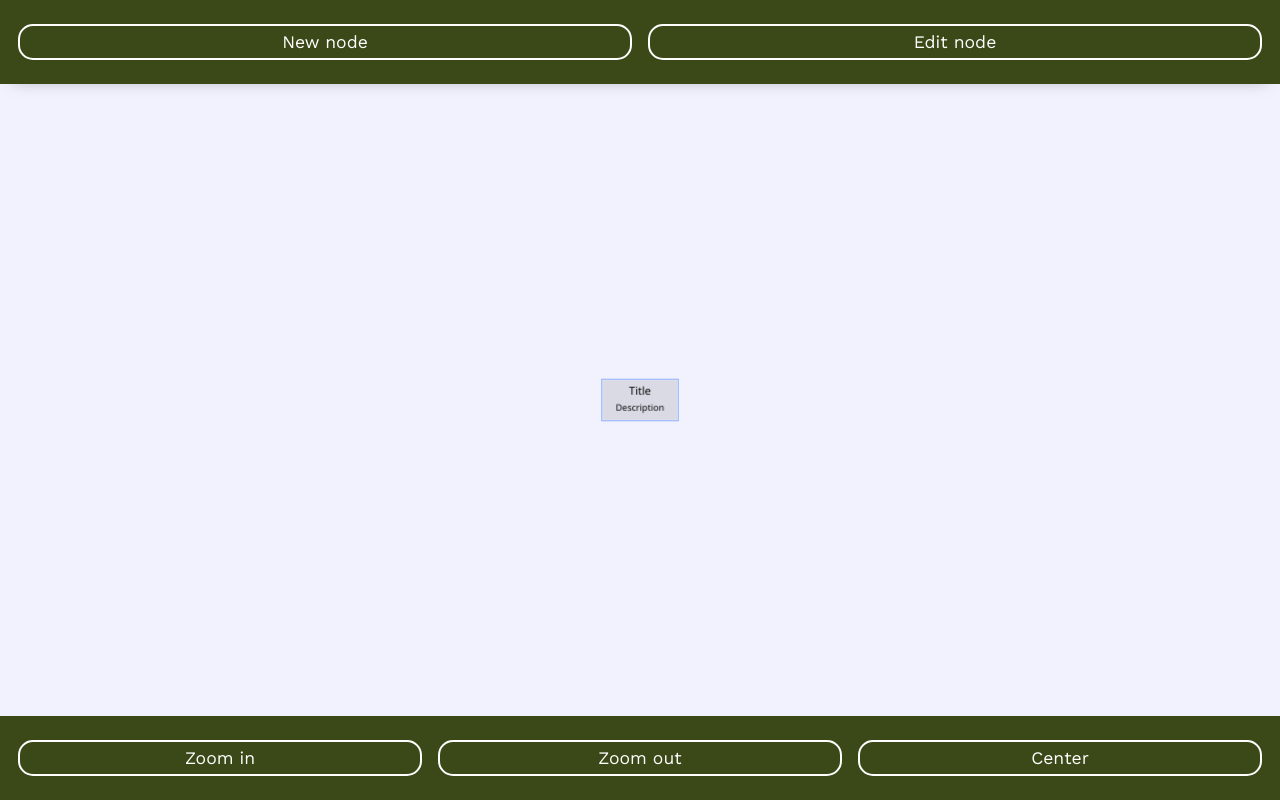
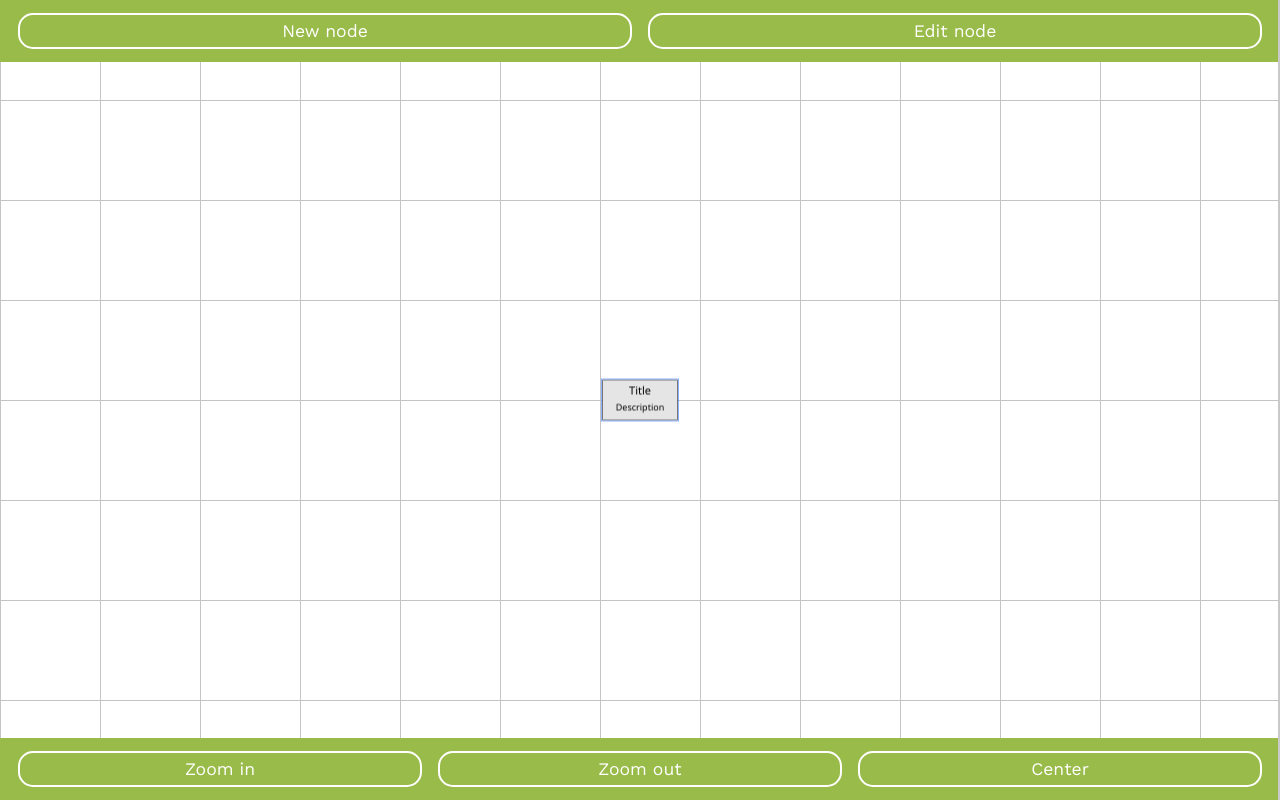
Before and after one commit to Aileron-1/skilltree, a plain HTML site: page index.html in a window 1280 px wide. Drawn offline with nearby package versions, Linux system fonts and the light colour scheme; a web font is replaced by a local one.

Commit message:
Add colors and bg

```diff
--- a/index.html
+++ b/index.html
@@ -22,9 +22,8 @@
 <body>
 	<div class="wrapper">
 		<div id="mySidebar" class="sidebar">
-		  <a href="javascript:void(0)" class="closebtn" onclick="closeNav()">×</a>
 			<form class="panel">
-			  <p class="font-weight-bold text-white">Edit Node</p>
+				<p class="font-weight-bold">Edit Node</p>
 				<input class="panel-bar panel-item" type="text" id="title" placeholder="Title">
 				<input class="panel-bar panel-item" type="text" id="description" placeholder="Description">
 				<select class="panel-item panel-select" id="colour">
@@ -33,8 +32,10 @@
 					<option value="red">Red</option>
 					<option value="green">Green</option>
 					<option value="yellow">Yellow</option>
+					<option value="purple">Purple</option>
+					<option value="cyan">Cyan</option>
 				</select>
-			  <select class="panel-item panel-select" id="distance">
+				<select class="panel-item panel-select" id="shape">
 					<option value="rectangular" selected="selected">Rectangular</option>
 				</select>
 			</form>
--- a/main.js
+++ b/main.js
@@ -32,13 +32,28 @@ function zoom(delta) {
 function createNode(canvas) {
     let obj = {};
 
+    obj.children = [];
+
+    obj.colour = 'gray';
+
+
+    obj.bg = new fabric.Rect({
+        originX: 'center',
+        originY: 'center',
+        width: 150,
+        height: 80,
+        fill: 'rgba(255,255,255,1)',
+        transparentCorners: false,
+    });
     obj.rect = new fabric.Rect({
         originX: 'center',
         originY: 'center',
         width: 150,
         height: 80,
         fill: 'rgba(0,0,0,0.1)',
-        transparentCorners: false
+        transparentCorners: false,
+        strokeWidth: 2,
+        stroke: "rgba(0,0,0,0.5)",
     });
     obj.title = new fabric.Text('Title', {
         top: -30,
@@ -54,7 +69,7 @@ function createNode(canvas) {
         originX: 'center',
         fontFamily: 'Segoe UI'
     });
-    obj.group = new fabric.Group([ obj.rect, obj.title, obj.desc ], {
+    obj.group = new fabric.Group([ obj.bg, obj.rect, obj.title, obj.desc ], {
         left: 0,
         top: 0,
         angle: 0,
@@ -68,7 +83,7 @@ function createNode(canvas) {
         let tw = obj.title.getScaledWidth();
         let dw = obj.desc.getScaledWidth();
 
-        newWidth = Math.max(tw,dw)+20;
+        newWidth = Math.max(tw,dw)+50;
         obj.rect.width = newWidth;
         obj.group.width = newWidth;
         canvas.renderAll();
@@ -79,6 +94,8 @@ function createNode(canvas) {
         $('#on-select').css("display", "block");
         $('#title').val(obj.title.text);
         $('#description').val(obj.desc.text);
+        console.log(obj.rect.fill)
+        $('#colour').val(obj.colour);
     });
 
     // Show shape on canvas
@@ -99,8 +116,10 @@ function onInputText() {
     nodes.forEach(function (item, index) {
         if (item.group == active) {
             obj = item;
+            obj.colour = $("#colour").val();
             obj.title.set('text', $("#title").val());
             obj.desc.set('text', $("#description").val());
+            obj.rect.set('fill', colours[obj.colour]);
             obj.updateNodeDraw();
         }
     });
@@ -112,17 +131,25 @@ const colours = {
     'red': 'rgba(255,0,0,0.25)',
     'green': 'rgba(0,255,0,0.25)',
     'blue': 'rgba(0,0,255,0.25)',
+    'yellow': 'rgba(255,255,0,0.25)',
+    'purple': 'rgba(190,0,255,0.25)',
+    'cyan': 'rgba(0,255,255,0.25)',
 };
 var nodes = [];
 
 // Create canvas
 var canvas = this.__canvas = new fabric.Canvas('c');
-canvas.setBackgroundColor('rgba(0,0,255,0.05)')
+canvas.setBackgroundColor({
+    source: './grid.png',
+    repeat: 'repeat'
+}, canvas.renderAll.bind(canvas));
+
 canvas.selection = false;
 windowWidth = $(window).width();
 windowHeight= $(window).height();
 canvas.setDimensions({width:windowWidth, height:windowHeight});
 clickCreateNode();
+canvas.requestRenderAll();
 
 
 // Add mobile check
@@ -137,6 +164,9 @@ $("#title").on('keyup', function (e) {
     onInputText();
 });
 $("#description").on('keyup', function (e) {
+    onInputText();
+});
+$("#colour").change(function(){
     onInputText();
 });
 
--- a/style.css
+++ b/style.css
@@ -10,7 +10,7 @@
 }
 
 .panel-outer {
-    background: #3a4917;
+    background: #99bb49;
     padding-top: 12px;
     width: 100%;
 }
@@ -20,10 +20,9 @@
     flex-flow: row wrap;
     justify-content: center;
     align-items: center;
-    min-height: 72px;
+    min-height: 50px;
     padding-left: 10px;
     padding-right: 10px;
-    box-shadow: 0px 12px 15px -14px rgba(128, 128, 128, 0.5);
     width: 100%;
 }
 
@@ -113,10 +112,11 @@
   z-index: 2;
   top: 0;
   right: 0;
-  background-color: #111;
+  background-color: rgb(255, 255, 255);
   overflow-x: hidden;
   transition: 0.5s;
   padding-top: 60px;
+  border-left: 2px solid rgb(201, 201, 201);
 }
 
 .sidebar a {
```
Also changed, not shown: grid.png (added). Lines whose indentation alone changed are shown as unchanged.
